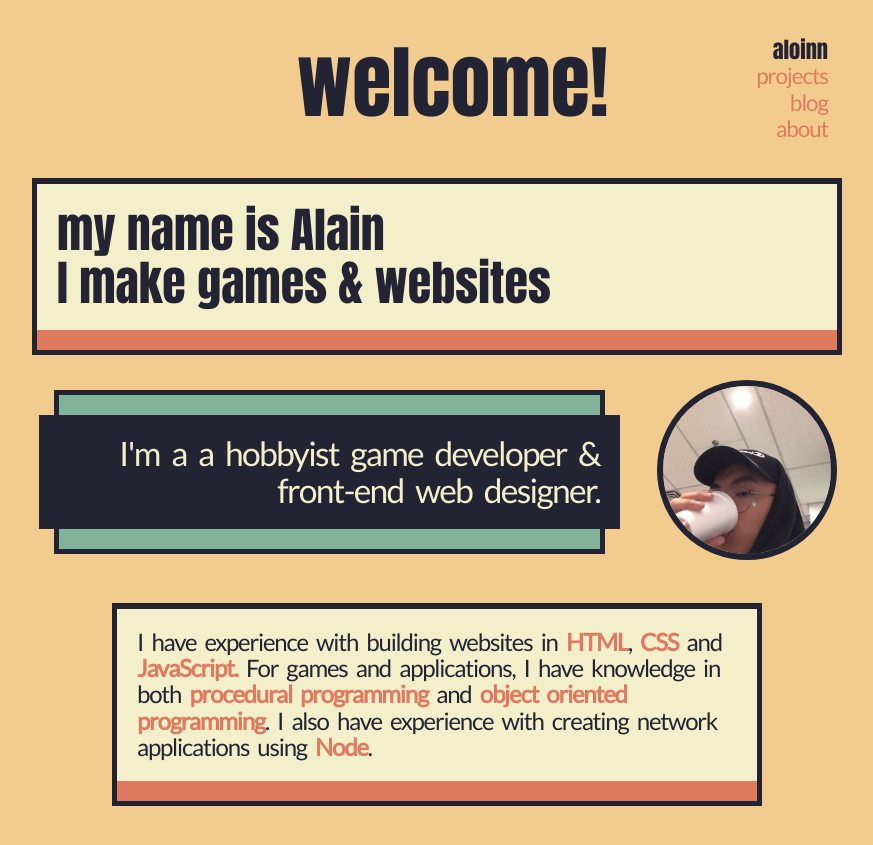
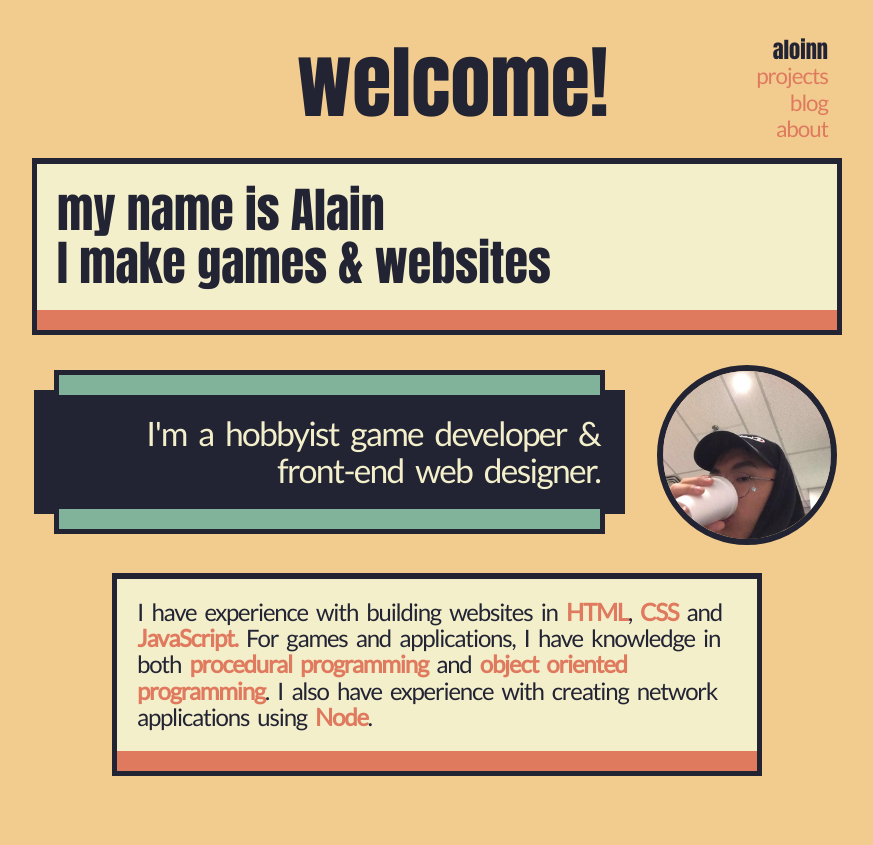
Before and after one commit to Aloinn/BLOG, a Jekyll site: the page built from index.html, in a window 1280 px wide. Shown: the top 845 px of the page, without its empty margins (203-1076 px from the left). Built offline with Jekyll 4.4.1, drawn with Linux system fonts in a browser that asks for light colours.

Commit message:
Changed styles and optimized styling

```diff
--- a/_sass/main.scss
+++ b/_sass/main.scss
@@ -95,7 +95,13 @@ a:hover{
   text-decoration: underline;
   color:$color-accent
 }
-
+.q{
+  font-family:$font-head;
+  font-size:1.3em;
+  margin: 15px 0px 10px 0px;
+  text-align:center;
+  display: block;
+}
 // BACKGROUND COLORS
 .bgpale{
   background-color: $color-pale;
@@ -105,27 +111,33 @@ a:hover{
   color: $color-pale;
 }
 
-.d1{ // D1 IS TITLE MARGINS
+.mu1{
   margin-top:20px;
 }
 
-.d2{ // D2 IS FOR THE TEXTBOX BESIDE PICTURE
-  margin-top:20px;
-  margin-bottom:50px !important;
+.mu2{
+  margin-top:50px;
 }
 
-.d3{ // D3 IS FOR PROJECTS
-  margin-bottom:40px;
-  -webkit-box-shadow: 0px 12px 0px 8px $color-medium;
-  -moz-box-shadow:  0px 12px 0px 8px $color-medium;
-  box-shadow: 0px 12px 0px 8px $color-medium;
+.mu3{
+  margin-top:60px;
 }
 
-.d4{ // TEXTAFTER MAIN PART
-  margin-bottom:30px;
+.md1{
+  margin-bottom:20px;
+}
+
+.md2{
+  margin-bottom:50px;
+}
+
+.md3{
+  margin-bottom:70px !important;
+}
+
+.small{ // TEXTAFTER MAIN PART
   margin-left:80px;
   margin-right:80px;
-  margin-top:30px;
 
 }
 
@@ -134,22 +146,19 @@ a:hover{
   margin-bottom:35px;
 }
 .s2{ // TINT BEHIND TEXTBOX
-  margin-top:50px;
   webkit-box-shadow: 0px 15px 0px 4px $color-medium;
   -moz-box-shadow: 0px 15px 0px 4px $color-medium;
   box-shadow: 0px 40px 0px -20px $color-accent, 0px 40px 0px -15px $color-dark,
-              0px -40px 0px -20px $color-accent, 0px -40px 0px -15px $color-dark;
-              //0px 30px 0px -15px $color-accent, 0px px 0px -15px $color-accent,
-              //0px 0px 0px 20px $color-medium;
-  //box-shadow: -12px 20px 0px -4px $color-accent, 12px 20px 0px -4px $color-accent;
+              0px -40px 0px -20px $color-accent, 0px -40px 0px -15px $color-dark, 0px 0px 0px 5px $color-dark;
 }
 
 .s3{ // OUTLINES FOR PROJECTS
-  box-shadow: -8px 16px 0px 0px $color-medium, 8px 16px 0px 0px $color-medium,
+  box-shadow: 0px 20px 0px 0px $color-dark,
     -20px 120px 0px -50px $color-accent, 20px 120px 0px -50px $color-accent;
 }
 
 img{
+  margin-top:15px;
   image-orientation: from-image;
   box-sizing: border-box;
   width:100%;
@@ -157,7 +166,6 @@ img{
   box-shadow:0px 2px 0px 0px $color-dark;
 }
 .container-circle-image{
-  margin-top:15px;
   margin-left:35px;
   display: inline-block;
   position: relative;
--- a/assets/pages/projects.html
+++ b/assets/pages/projects.html
@@ -3,7 +3,7 @@ title: projects!
 layout: default
 ---
 <div class="container">
-  <p class="textbox d1 bold text-medium bgpale">
+  <p class="textbox s1 bold text-medium bgpale">
     Here are some of my works
   </p>
 </div>
@@ -15,7 +15,7 @@ layout: default
 </div>
 <div class="container">
   <div class="mini-container">
-    <div class="textbox d3 bgpale">
+    <div class="textbox s1 bgpale">
 
       <p class="bold text-medium">{{ a.name }}</p>
       <p> {{ a.content }} </p>
--- a/index.html
+++ b/index.html
@@ -5,23 +5,23 @@ title: welcome!
 layout: default
 ---
 <div class="container">
-  <p class="textbox d1 s1 bold text-big bgpale shadow">
+  <p class="textbox s1 bold text-big bgpale shadow">
   my name is Alain</br>
   I make games & websites
   </p>
   <div class="flex-container">
 
-    <p class="textbox bgdark s2 d2 flex-item text-medium text-right">
-      I'm a a hobbyist game developer & front-end
+    <p class="textbox bgdark mu2 md2 s2 flex-item text-medium text-right">
+      I'm a hobbyist game developer & front-end
       web designer.
     </p>
 
-    <div class="container-circle-image">
+    <div class="container-circle-image mu1">
       <img class="circle-image" id="me" src="/assets/images/me.jpg">
     </div>
 
   </div>
-  <p class="textbox mini-container d4 s1 bgpale">
+  <p class="textbox mini-container small s1 mu1 bgpale">
     I have experience with building websites in <b>HTML</b>, <b>CSS</b> and <b>JavaScript.</b>
     For games and applications, I have knowledge in both <b>procedural programming</b> and
     <b>object oriented programming</b>. I also have experience with creating network applications
```
Also changed, not shown: _sass/main.css (+26 -17 lines), assets/pages/about.html (+11 -8 lines), 1 other file.
